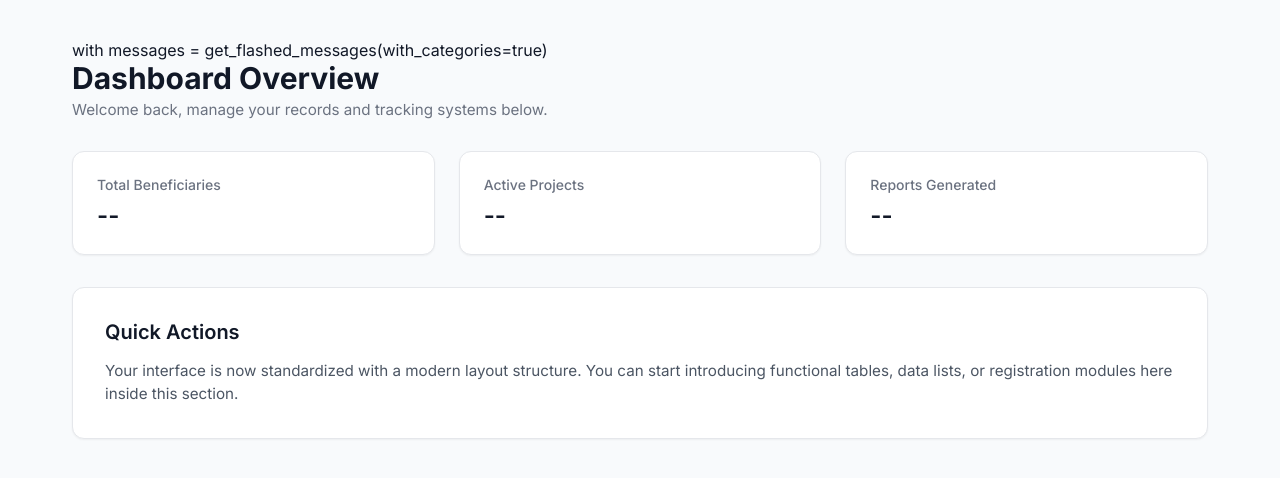
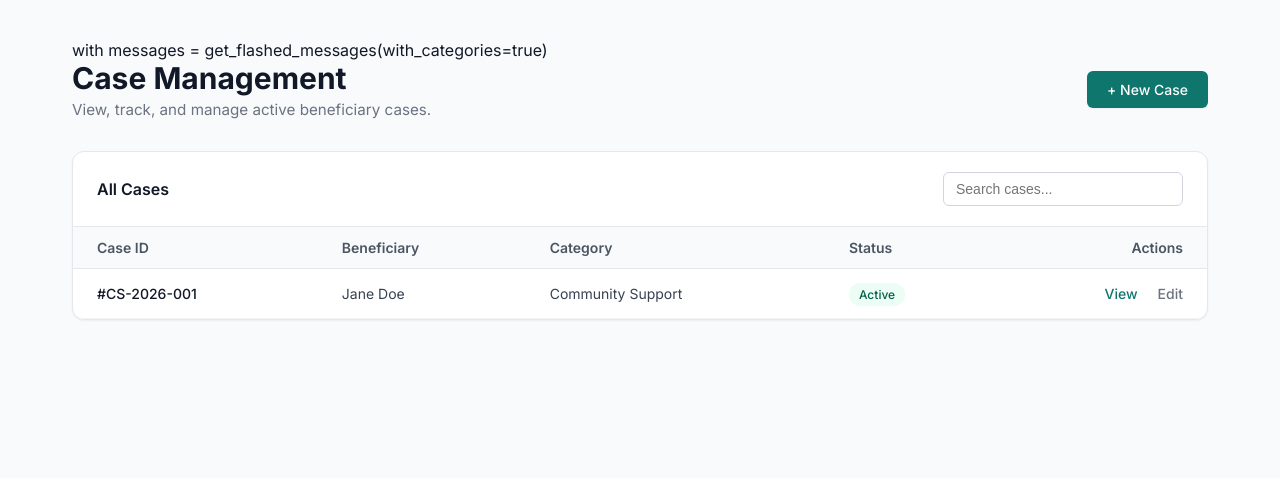
Before and after one commit to M-Katoka/NGO-cmis, a Flask app: template app/templates/cases/index.html in a window 1280 px wide. Shown: the part 57-535 px from the top of the page. Run offline with Flask 3, Linux system fonts and the light colour scheme; the template is opened without the code that fills it, so the values that code supplies are empty.

Commit message:
Revise index.html for case management dashboard
Updated the page title and content for case management. Changed headers and added a new case action button.

```diff
--- a/app/templates/cases/index.html
+++ b/app/templates/cases/index.html
@@ -1,44 +1,59 @@
 {% extends "base.html" %}
-{% block title %}Dashboard - NGO-cmis{% endblock %}
+{% block title %}Cases - NGO-cmis{% endblock %}
 
 {% block content %}
 <div style="display: flex; flex-direction: column; gap: 2rem;">
 
-    <!-- Page Header Section -->
+    <!-- Header with Action Button -->
     <div style="display: flex; justify-content: space-between; align-items: center;">
         <div>
-            <h1 style="font-size: 1.875rem; font-weight: 700; color: #111827; margin-bottom: 0.25rem;">Dashboard Overview</h1>
-            <p style="font-size: 0.95rem; color: #6b7280;">Welcome back, manage your records and tracking systems below.</p>
+            <h1 style="font-size: 1.875rem; font-weight: 700; color: #111827; margin-bottom: 0.25rem;">Case Management</h1>
+            <p style="font-size: 0.95rem; color: #6b7280;">View, track, and manage active beneficiary cases.</p>
         </div>
+        <a href="#" style="background-color: #0f766e; color: white; padding: 0.625rem 1.25rem; border-radius: 6px; text-decoration: none; font-weight: 500; font-size: 0.875rem; box-shadow: 0 1px 2px 0 rgba(0,0,0,0.05); transition: background-color 0.2s;">
+            + New Case
+        </a>
     </div>
 
-    <!-- Metrics Grid -->
-    <div style="display: grid; grid-template-columns: repeat(auto-fit, minmax(240px, 1fr)); gap: 1.5rem;">
+    <!-- Data Table Card Container -->
+    <div style="background: #ffffff; border-radius: 12px; border: 1px solid #e5e7eb; box-shadow: 0 1px 2px 0 rgba(0, 0, 0, 0.05); overflow: hidden;">
 
-        <div style="background: #ffffff; padding: 1.5rem; border-radius: 12px; border: 1px solid #e5e7eb; box-shadow: 0 1px 2px 0 rgba(0, 0, 0, 0.05);">
-            <p style="font-size: 0.875rem; font-weight: 500; color: #6b7280; margin-bottom: 0.5rem;">Total Beneficiaries</p>
-            <h3 style="font-size: 1.5rem; font-weight: 600; color: #111827;">--</h3>
+        <div style="padding: 1.25rem 1.5rem; border-bottom: 1px solid #e5e7eb; display: flex; justify-content: space-between; align-items: center;">
+            <h3 style="font-size: 1rem; font-weight: 600; color: #111827;">All Cases</h3>
+            <input type="text" placeholder="Search cases..." style="padding: 0.5rem 0.75rem; border: 1px solid #d1d5db; border-radius: 6px; font-size: 0.875rem; outline: none; width: 240px;">
         </div>
 
-        <div style="background: #ffffff; padding: 1.5rem; border-radius: 12px; border: 1px solid #e5e7eb; box-shadow: 0 1px 2px 0 rgba(0, 0, 0, 0.05);">
-            <p style="font-size: 0.875rem; font-weight: 500; color: #6b7280; margin-bottom: 0.5rem;">Active Projects</p>
-            <h3 style="font-size: 1.5rem; font-weight: 600; color: #111827;">--</h3>
-        </div>
-
-        <div style="background: #ffffff; padding: 1.5rem; border-radius: 12px; border: 1px solid #e5e7eb; box-shadow: 0 1px 2px 0 rgba(0, 0, 0, 0.05);">
-            <p style="font-size: 0.875rem; font-weight: 500; color: #6b7280; margin-bottom: 0.5rem;">Reports Generated</p>
-            <h3 style="font-size: 1.5rem; font-weight: 600; color: #111827;">--</h3>
+        <div style="overflow-x: auto;">
+            <table style="width: 100%; border-collapse: collapse; text-align: left; font-size: 0.875rem;">
+                <thead>
+                    <tr style="background-color: #f9fafb; color: #4b5563; border-bottom: 1px solid #e5e7eb;">
+                        <th style="padding: 0.75rem 1.5rem; font-weight: 600;">Case ID</th>
+                        <th style="padding: 0.75rem 1.5rem; font-weight: 600;">Beneficiary</th>
+                        <th style="padding: 0.75rem 1.5rem; font-weight: 600;">Category</th>
+                        <th style="padding: 0.75rem 1.5rem; font-weight: 600;">Status</th>
+                        <th style="padding: 0.75rem 1.5rem; font-weight: 600; text-align: right;">Actions</th>
+                    </tr>
+                </thead>
+                <tbody style="color: #374151;">
+                    <!-- Example row format (Loop through your records using Jinja `for case in cases`) -->
+                    <tr style="border-bottom: 1px solid #f3f4f6;">
+                        <td style="padding: 1rem 1.5rem; font-weight: 500; color: #111827;">#CS-2026-001</td>
+                        <td style="padding: 1rem 1.5rem;">Jane Doe</td>
+                        <td style="padding: 1rem 1.5rem;">Community Support</td>
+                        <td style="padding: 1rem 1.5rem;">
+                            <span style="background-color: #ecfdf5; color: #065f46; padding: 0.25rem 0.625rem; border-radius: 9999px; font-size: 0.75rem; font-weight: 500;">Active</span>
+                        </td>
+                        <td style="padding: 1rem 1.5rem; text-align: right;">
+                            <a href="#" style="color: #0f766e; text-decoration: none; font-weight: 500; margin-right: 1rem;">View</a>
+                            <a href="#" style="color: #6b7280; text-decoration: none; font-weight: 500;">Edit</a>
+                        </td>
+                    </tr>
+                    <!-- End loop -->
+                </tbody>
+            </table>
         </div>
 
     </div>
 
-    <!-- Main Content Area / Action Panel -->
-    <div style="background: #ffffff; padding: 2rem; border-radius: 12px; border: 1px solid #e5e7eb; box-shadow: 0 1px 2px 0 rgba(0, 0, 0, 0.05);">
-        <h3 style="font-size: 1.25rem; font-weight: 600; color: #111827; margin-bottom: 1rem;">Quick Actions</h3>
-        <p style="color: #4b5563; font-size: 0.95rem; line-height: 1.5;">
-            Your interface is now standardized with a modern layout structure. You can start introducing functional tables, data lists, or registration modules here inside this section.
-        </p>
-    </div>
-
 </div>
 {% endblock %}
```
